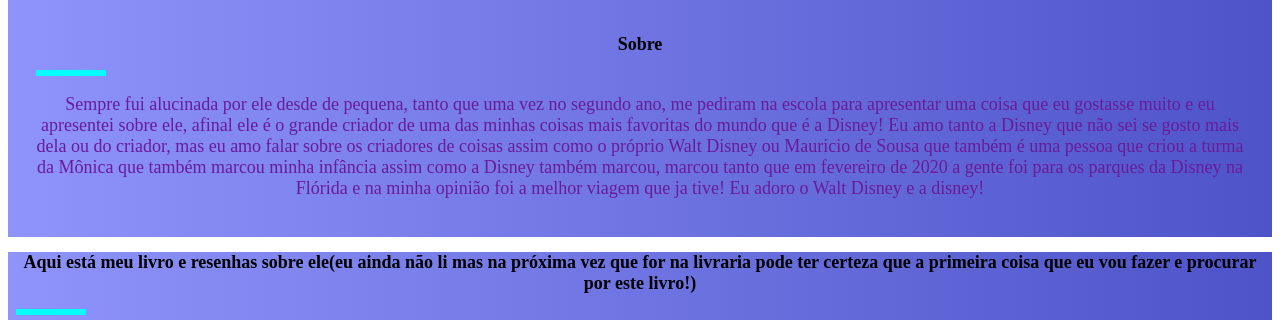
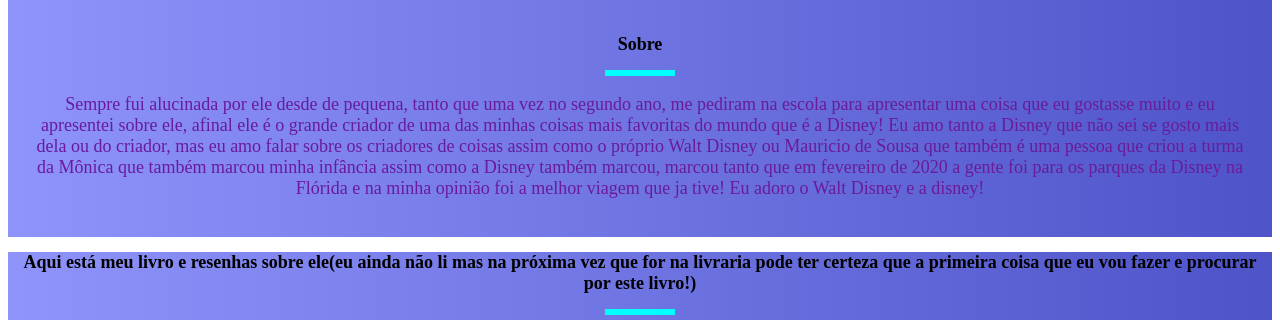
Before and after one commit to Mimisofia/Projeto57-a-60, a plain HTML site: page index.html in a window 1280 px wide. Shown: the part 364-684 px from the top of the page. Drawn offline with Linux system fonts and the light colour scheme; grey boxes are pictures that could not be loaded.

Commit message:
Add files via upload

```diff
--- a/style.css
+++ b/style.css
@@ -35,7 +35,7 @@ h2{
     height:6px ;
     background-color:cyan;
     width: 70px;
-    margin:8px ;
+    margin:8px auto;
 }
 #bio{
   /*Dê padding 20 px, tamanho da fonte 18 px e alinhe o texto no centro.*/
```
